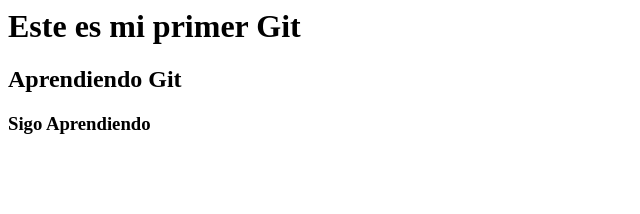
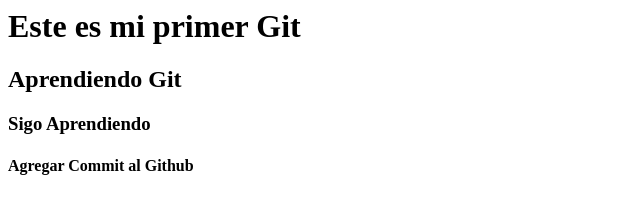
Before and after one commit to santiagoaddolorato/clase-2517-git, a plain HTML site: page index.html in a window 1280 px wide. Shown: the whole page, without its empty margins (0-640 px from the left). Drawn offline with Linux system fonts and the light colour scheme.

Commit message:
Agregando un Cambio de prueba

```diff
--- a/index.html
+++ b/index.html
@@ -7,6 +7,7 @@
     <h1>Este es mi primer Git</h1>
     <h2>Aprendiendo Git</h2>
     <h3>Sigo Aprendiendo </h3>
+    <h4>Agregar Commit al Github</h4>
 
 
 
```
Also changed, not shown: 1 other file.
